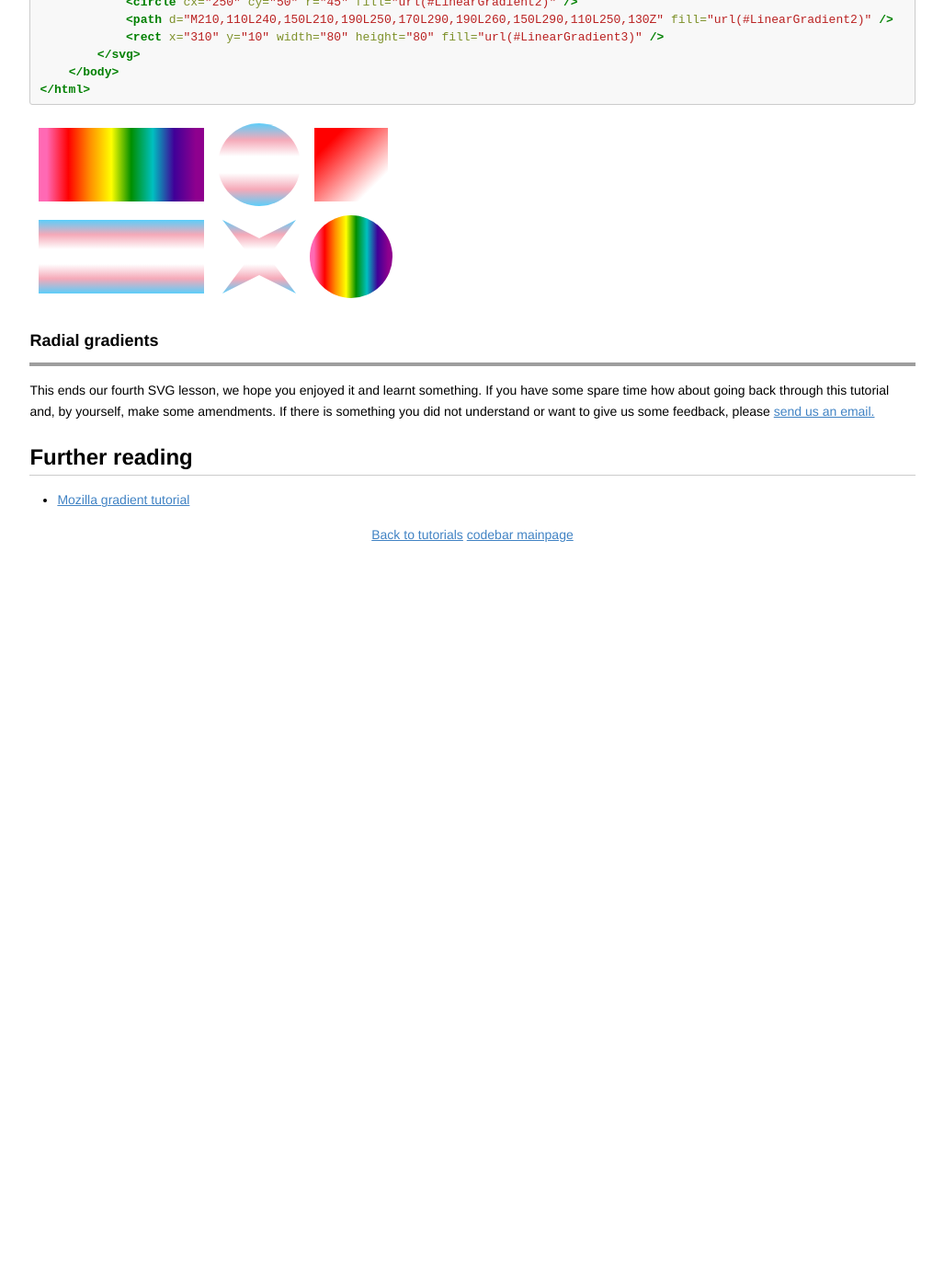
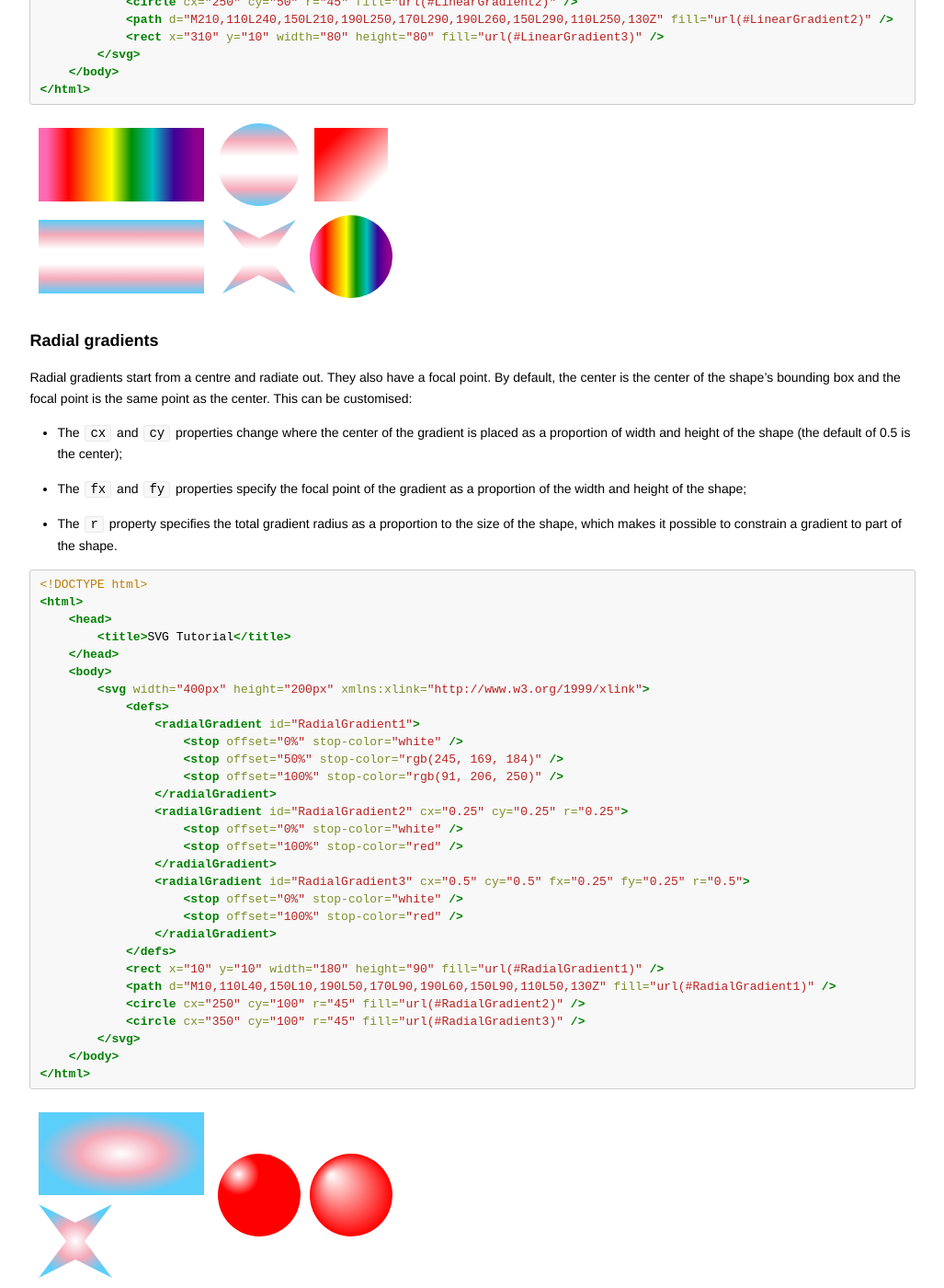
Before and after one commit to codebar/tutorials, a Jekyll site: the page built from svg/lesson4/tutorial.md, in a window 1280 px wide and 1400 px high, scrolled down 3299 px. Shown: the whole window at 92% size, without its empty margins (126-1153 px from the left). Built offline with Jekyll 4.4.1, drawn with Linux system fonts in a browser that asks for light colours; before the commit the page ends 3929 px from its top, so only the background shows below that; grey boxes are pictures that could not be loaded.

Commit message:
Added radial gradients

````diff
--- a/svg/lesson4/tutorial.md
+++ b/svg/lesson4/tutorial.md
@@ -211,6 +211,73 @@ gradient, set `x2` and `y2` to 1.
 
 ### Radial gradients
 
+Radial gradients start from a centre and radiate out. They also have a focal
+point. By default, the center is the center of the shape's bounding box
+and the focal point is the same point as the center. This can be customised:
+
+* The `cx` and `cy` properties change where the center of the gradient is
+  placed as a proportion of width and height of the shape (the default
+  of 0.5 is the center);
+* The `fx` and `fy` properties specify the focal point of the gradient as a
+  proportion of the width and height of the shape;
+* The `r` property specifies the total gradient radius as a proportion to the
+  size of the shape, which makes it possible to constrain a gradient to part of
+  the shape.
+
+```html
+<!DOCTYPE html>
+<html>
+    <head>
+        <title>SVG Tutorial</title>
+    </head>
+    <body>
+        <svg width="400px" height="200px" xmlns:xlink="http://www.w3.org/1999/xlink">
+            <defs>
+                <radialGradient id="RadialGradient1">
+                    <stop offset="0%" stop-color="white" />
+                    <stop offset="50%" stop-color="rgb(245, 169, 184)" />
+                    <stop offset="100%" stop-color="rgb(91, 206, 250)" />
+                </radialGradient>
+                <radialGradient id="RadialGradient2" cx="0.25" cy="0.25" r="0.25">
+                    <stop offset="0%" stop-color="white" />
+                    <stop offset="100%" stop-color="red" />
+                </radialGradient>
+                <radialGradient id="RadialGradient3" cx="0.5" cy="0.5" fx="0.25" fy="0.25" r="0.5">
+                    <stop offset="0%" stop-color="white" />
+                    <stop offset="100%" stop-color="red" />
+                </radialGradient>
+            </defs>
+            <rect x="10" y="10" width="180" height="90" fill="url(#RadialGradient1)" />
+            <path d="M10,110L40,150L10,190L50,170L90,190L60,150L90,110L50,130Z" fill="url(#RadialGradient1)" />
+            <circle cx="250" cy="100" r="45" fill="url(#RadialGradient2)" />
+            <circle cx="350" cy="100" r="45" fill="url(#RadialGradient3)" />
+        </svg>
+    </body>
+</html>
+```
+
+<svg id="example4" width="400px" height="200px" xmlns:xlink="http://www.w3.org/1999/xlink">
+    <defs>
+        <radialGradient id="RadialGradient1">
+            <stop offset="0%" stop-color="white" />
+            <stop offset="50%" stop-color="rgb(245, 169, 184)" />
+            <stop offset="100%" stop-color="rgb(91, 206, 250)" />
+        </radialGradient>
+        <radialGradient id="RadialGradient2" cx="0.25" cy="0.25" r="0.25">
+            <stop offset="0%" stop-color="white" />
+            <stop offset="100%" stop-color="red" />
+        </radialGradient>
+        <radialGradient id="RadialGradient3" cx="0.5" cy="0.5" fx="0.25" fy="0.25" r="0.5">
+            <stop offset="0%" stop-color="white" />
+            <stop offset="100%" stop-color="red" />
+        </radialGradient>
+    </defs>
+    <rect x="10" y="10" width="180" height="90" fill="url(#RadialGradient1)" />
+    <path d="M10,110L40,150L10,190L50,170L90,190L60,150L90,110L50,130Z" fill="url(#RadialGradient1)" />
+    <circle cx="250" cy="100" r="45" fill="url(#RadialGradient2)" />
+    <circle cx="350" cy="100" r="45" fill="url(#RadialGradient3)" />
+</svg>
+
 
 -----
 This ends our fourth SVG lesson, we hope you enjoyed it and learnt something.
````
